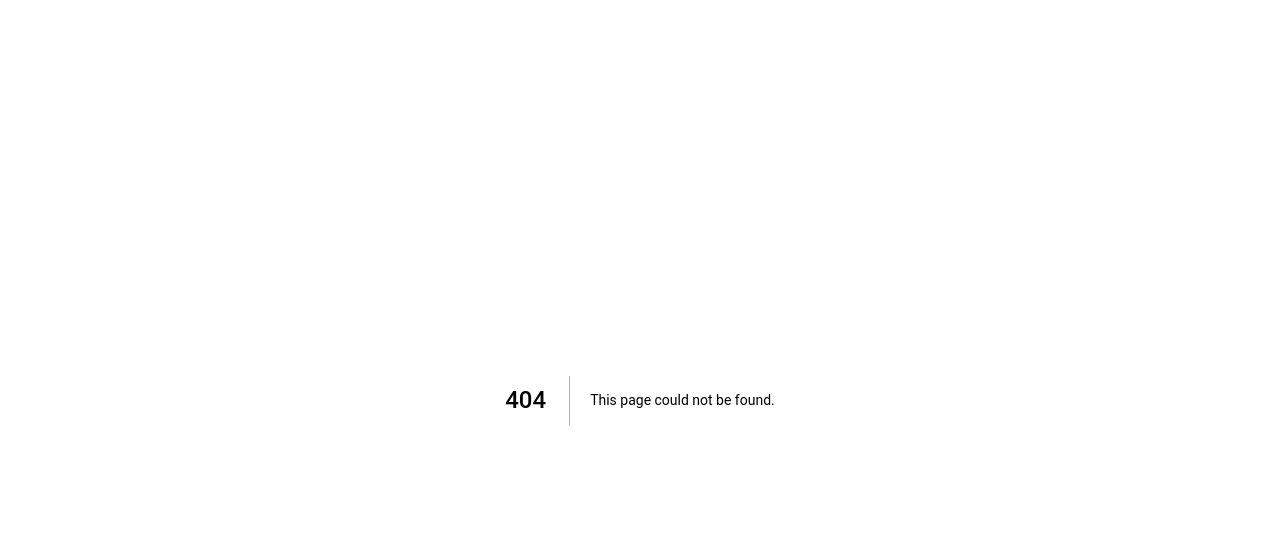
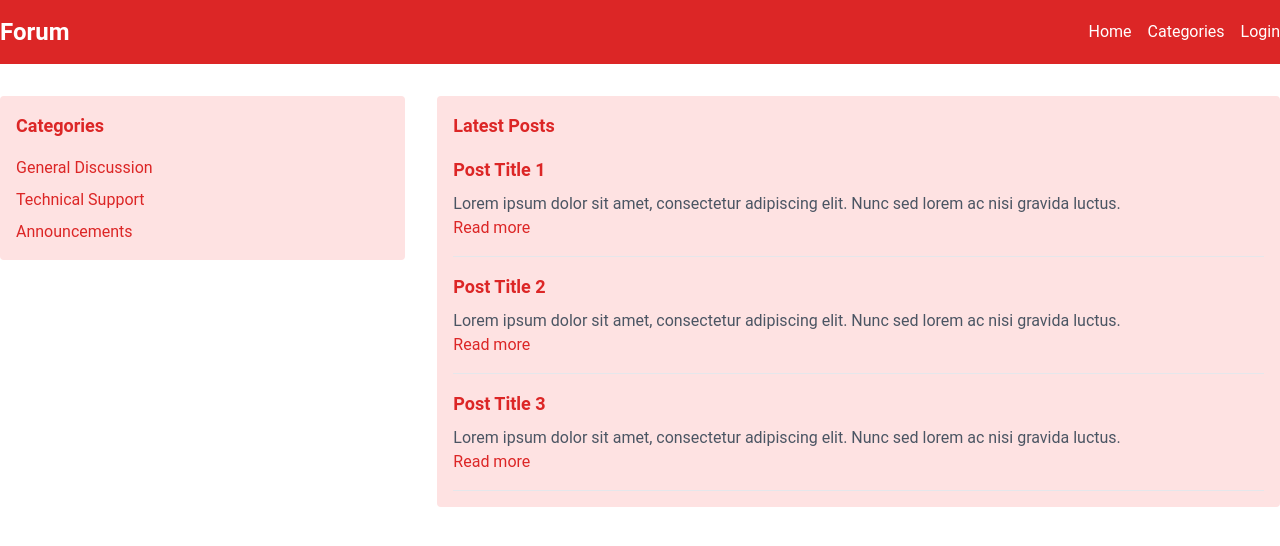
Before and after one commit to AdeSembiring8/Fourtress_PPL1, a Next.js app in the folder kitchen-health/: page /forum in a window 1280 px wide. Before the commit this address had no page. Shown: the top 546 px of the page. Built offline with nearby package versions, Linux system fonts and the light colour scheme.

Commit message:
About & komunitas

```diff
--- a/kitchen-health/pages/about.tsx
+++ b/kitchen-health/pages/about.tsx
@@ -48,7 +48,7 @@ const AboutPage: React.FC = () => {
                         <div className="border-0 border-gray-200 rounded-3xl overflow-hidden">
                             <img className="w-full mb-4 rounded-none" src={member.image} alt={member.name} />
                         </div>
-                        <h2 className="text-center mb-2 text-gray-900 font-bold text-2xl mt-7">{member.name}</h2>
+                        <h2 className="text-center mb-2 text-gray-900 font-bold text-2xl  mt-7">{member.name}</h2>
                         <p className="text-center text-gray-700 mb-10 font-normal text-2xl leading-6 font-roboto mt-2">{member.position}</p>
                     </div>
                 ))}
--- /dev/null
+++ b/kitchen-health/pages/abouttest.tsx
@@ -0,0 +1,22 @@
+import React from 'react';
+
+const PageComponent: React.FC = () => {
+    return (
+        <div className="max-w-sm rounded overflow-hidden shadow-lg">
+            <img className="w-full" src="assets/Team/muaz.png" alt="Sunset in the mountains" />
+            <div className="px-6 py-4">
+                <div className="font-bold text-xl mb-2">The Coldest Sunset</div>
+                <p className="text-gray-700 text-base">
+                    Lorem ipsum dolor sit amet, consectetur adipisicing elit. Voluptatibus quia, nulla! Maiores et perferendis eaque, exercitationem praesentium nihil.
+                </p>
+            </div>
+            {/* <div className="px-6 pt-4 pb-2">
+                <span className="inline-block bg-gray-200 rounded-full px-3 py-1 text-sm font-semibold text-gray-700 mr-2 mb-2">#photography</span>
+                <span className="inline-block bg-gray-200 rounded-full px-3 py-1 text-sm font-semibold text-gray-700 mr-2 mb-2">#travel</span>
+                <span className="inline-block bg-gray-200 rounded-full px-3 py-1 text-sm font-semibold text-gray-700 mr-2 mb-2">#winter</span>
+            </div> */}
+        </div>
+    );
+};
+
+export default PageComponent;
--- /dev/null
+++ b/kitchen-health/pages/forum.tsx
@@ -0,0 +1,96 @@
+import React from 'react';
+
+const ForumPage: React.FC = () => {
+  return (
+    <div className="bg-white min-h-screen">
+      <header className="bg-red-600 py-4">
+        <div className="container mx-auto flex justify-between items-center">
+          <h1 className="text-white text-2xl font-bold">Forum</h1>
+          <nav>
+            <ul className="flex space-x-4">
+              <li>
+                <a href="#" className="text-white hover:text-red-200">
+                  Home
+                </a>
+              </li>
+              <li>
+                <a href="#" className="text-white hover:text-red-200">
+                  Categories
+                </a>
+              </li>
+              <li>
+                <a href="#" className="text-white hover:text-red-200">
+                  Login
+                </a>
+              </li>
+            </ul>
+          </nav>
+        </div>
+      </header>
+
+      <main className="container mx-auto py-8">
+        <div className="grid grid-cols-1 md:grid-cols-3 gap-8">
+          <div className="md:col-span-1">
+            <div className="bg-red-100 rounded p-4">
+              <h2 className="text-lg font-bold text-red-600 mb-4">Categories</h2>
+              <ul className="space-y-2">
+                <li>
+                  <a href="#" className="text-red-600 hover:underline">
+                    General Discussion
+                  </a>
+                </li>
+                <li>
+                  <a href="#" className="text-red-600 hover:underline">
+                    Technical Support
+                  </a>
+                </li>
+                <li>
+                  <a href="#" className="text-red-600 hover:underline">
+                    Announcements
+                  </a>
+                </li>
+              </ul>
+            </div>
+          </div>
+
+          <div className="md:col-span-2">
+            <div className="bg-red-100 rounded p-4">
+              <h2 className="text-lg font-bold text-red-600 mb-4">Latest Posts</h2>
+              <div className="space-y-4">
+                <div className="border-b pb-4">
+                  <h3 className="text-lg font-semibold text-red-600 mb-2">Post Title 1</h3>
+                  <p className="text-gray-600">
+                    Lorem ipsum dolor sit amet, consectetur adipiscing elit. Nunc sed lorem ac nisi gravida luctus.
+                  </p>
+                  <a href="#" className="text-red-600 hover:underline">
+                    Read more
+                  </a>
+                </div>
+                <div className="border-b pb-4">
+                  <h3 className="text-lg font-semibold text-red-600 mb-2">Post Title 2</h3>
+                  <p className="text-gray-600">
+                    Lorem ipsum dolor sit amet, consectetur adipiscing elit. Nunc sed lorem ac nisi gravida luctus.
+                  </p>
+                  <a href="#" className="text-red-600 hover:underline">
+                    Read more
+                  </a>
+                </div>
+                <div className="border-b pb-4">
+                  <h3 className="text-lg font-semibold text-red-600 mb-2">Post Title 3</h3>
+                  <p className="text-gray-600">
+                    Lorem ipsum dolor sit amet, consectetur adipiscing elit. Nunc sed lorem ac nisi gravida luctus.
+                  </p>
+                  <a href="#" className="text-red-600 hover:underline">
+                    Read more
+                  </a>
+                </div>
+              </div>
+            </div>
+          </div>
+        </div>
+      </main>
+    </div>
+  );
+};
+
+export default ForumPage;
```
